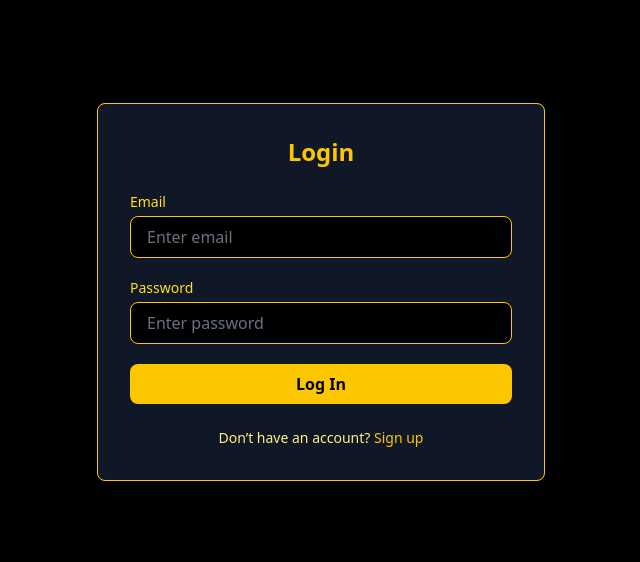
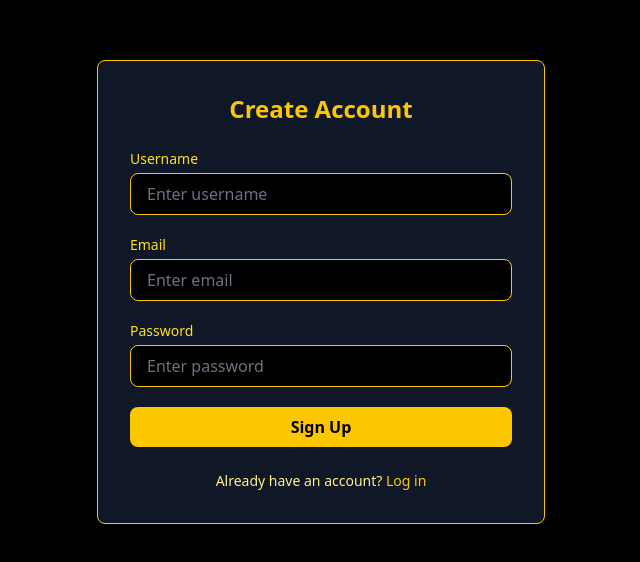
Before and after one commit to siddhartha-pant/frontend_for_backendP, a React app: page / in a window 1280 px wide. Shown: the part 108-670 px from the top of the page, without its empty margins (319-959 px from the left). Built offline with nearby package versions, Linux system fonts and the light colour scheme; the HTML template or start-up script is replaced by a standard one.

Commit message:
routes added

```diff
--- a/package.json
+++ b/package.json
@@ -14,6 +14,7 @@
     "axios": "^1.13.2",
     "react": "^19.2.0",
     "react-dom": "^19.2.0",
+    "react-router-dom": "^7.9.6",
     "tailwindcss": "^4.1.17"
   },
   "devDependencies": {
--- a/src/App.jsx
+++ b/src/App.jsx
@@ -1,12 +1,24 @@
-import { useState } from "react";
-import reactLogo from "./assets/react.svg";
-import viteLogo from "/vite.svg";
 import "./App.css";
-import Login from "./auth/Login";
-import Signup from "./auth/SignUp";
+import LoginPage from "./auth/LoginPage";
+import SignupPage from "./auth/SignupPage";
+import { createBrowserRouter, RouterProvider } from "react-router-dom";
 
+const router = createBrowserRouter([
+  {
+    path: "/",
+    element: <SignupPage />,
+  },
+  {
+    path: "/login",
+    element: <LoginPage />,
+  },
+]);
 function App() {
-  return <Login />;
+  return (
+    <div>
+      <RouterProvider router={router} />
+    </div>
+  );
 }
 
 export default App;
--- a/src/auth/Login.jsx
+++ b/src/auth/LoginPage.jsx
@@ -1,5 +1,39 @@
 import axios from "axios";
+import { useState } from "react";
+
 export default function LoginPage() {
+  const [formData, setFormData] = useState({
+    email: "",
+    password: "",
+  });
+
+  const handleChange = (e) => {
+    setFormData((fd) => ({
+      ...fd,
+      [e.target.name]: e.target.value,
+    }));
+  };
+
+  const handleSubmit = async (e) => {
+    e.preventDefault();
+    try {
+      const response = await axios.post(
+        "https://backend-prac-drt3.onrender.com/v1/auth/login",
+        formData
+      );
+      console.log("Login success:", response.data);
+
+      if (response.data.token) {
+        localStorage.setItem("token", response.data.token);
+      }
+
+      alert("Login successful!");
+    } catch (error) {
+      console.error("Login error:", error);
+      alert("Login failed. Please check your credentials.");
+    }
+  };
+
   return (
     <div className="bg-black min-h-screen flex items-center justify-center">
       <div className="w-full max-w-md bg-gray-900 rounded-lg shadow-lg p-8 border border-yellow-400">
@@ -7,7 +41,7 @@ export default function LoginPage() {
           Login
         </h2>
 
-        <form className="space-y-5">
+        <form className="space-y-5" onSubmit={handleSubmit}>
           {/* Email */}
           <div>
             <label
@@ -20,6 +54,8 @@ export default function LoginPage() {
               type="email"
               id="email"
               name="email"
+              value={formData.email}
+              onChange={handleChange}
               required
               className="mt-1 w-full px-4 py-2 border border-yellow-400 rounded-lg bg-black text-yellow-100 placeholder-gray-500 focus:ring-2 focus:ring-yellow-400 focus:border-yellow-400"
               placeholder="Enter email"
@@ -38,6 +74,8 @@ export default function LoginPage() {
               type="password"
               id="password"
               name="password"
+              value={formData.password}
+              onChange={handleChange}
               required
               className="mt-1 w-full px-4 py-2 border border-yellow-400 rounded-lg bg-black text-yellow-100 placeholder-gray-500 focus:ring-2 focus:ring-yellow-400 focus:border-yellow-400"
               placeholder="Enter password"
@@ -56,7 +94,7 @@ export default function LoginPage() {
         {/* Footer */}
         <p className="mt-6 text-center text-sm text-yellow-200">
           Don’t have an account?{" "}
-          <a href="#" className="text-yellow-400 hover:underline">
+          <a href="/signup" className="text-yellow-400 hover:underline">
             Sign up
           </a>
         </p>
```
Also changed, not shown: src/auth/SignupPage.jsx (renamed from src/auth/SignUp.jsx), 1 other file (tests, documents, lock files or other folders).
